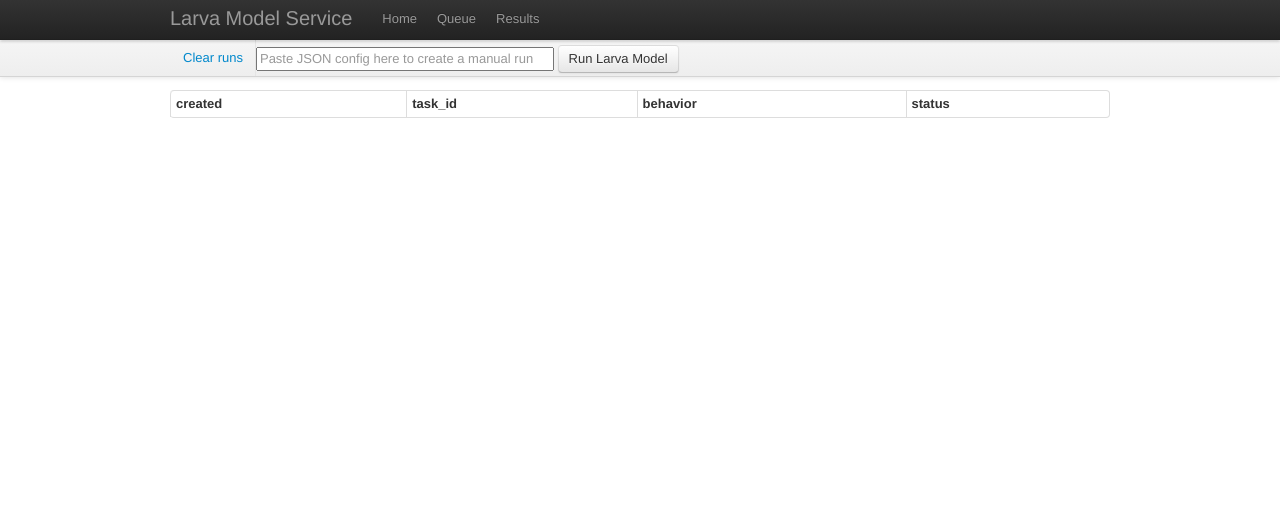
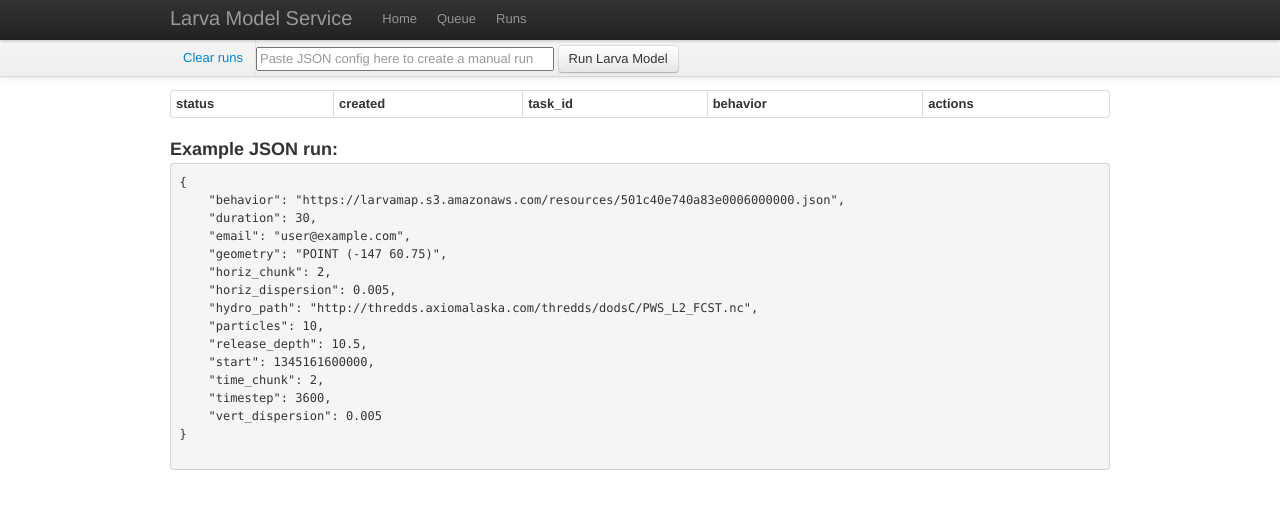
Before and after one commit to asascience-open/larva-service, a Flask app: page /runs in a window 1280 px wide. Shown: the top 509 px of the page. Run offline with Flask 2, Linux system fonts and the light colour scheme; data that the repository does not hold is empty; parts of the project's set-up code (start-up, migrations or seed data) failed here and were passed over.

Commit message:
Add to the Run structure.  fixes #3.  Add show page for runs, cleanup.

```diff
--- a/larva_service/templates/layout.html
+++ b/larva_service/templates/layout.html
@@ -21,7 +21,7 @@
                     <ul class="nav">
                       <li><a href="{{ url_for('index') }}">Home</a></li>
                       <li><a href="{{ url_for('queue') }}">Queue</a></li>
-                      <li><a href="{{ url_for('runs') }}">Results</a></li>
+                      <li><a href="{{ url_for('runs') }}">Runs</a></li>
                     </ul>
                 </div>
             </div>
--- a/larva_service/templates/runs.html
+++ b/larva_service/templates/runs.html
@@ -16,24 +16,46 @@
 {% endblock %}
 
 {% block page %}
+
     <table class="table table-striped table-bordered table-condensed">
         <thead>
             <tr>
+                <th>status</th>
                 <th>created</th>
                 <th>task_id</th>
                 <th>behavior</th>
-                <th>status</th>
+                <th>actions</th>
             </tr>
         </thead>
         <tbody>
         {%- for run in runs %}
             <tr>
+                <td><span class="label label-{{ status_bootstrap_class(run.status()) }}">{{run.status()}}</span></td>
                 <td>{{ run.created }}</td>
                 <td>{{ run.task_id }}</td>
                 <td>{{ run.behavior }}</td>
-                <td><span class="label label-{{ status_bootstrap_class(run.status()) }}">{{run.status()}}</span></td>
+                <td><a href="{{ url_for('show_run', run_id=run._id) }}">View</a></td>
             </tr>
         {%- endfor %}
          </tbody>
     </table>
+
+    <h3>Example JSON run:</h3>
+    <pre>
+{
+    "behavior": "https://larvamap.s3.amazonaws.com/resources/501c40e740a83e0006000000.json",
+    "duration": 30,
+    "email": "user@example.com",
+    "geometry": "POINT (-147 60.75)",
+    "horiz_chunk": 2,
+    "horiz_dispersion": 0.005,
+    "hydro_path": "http://thredds.axiomalaska.com/thredds/dodsC/PWS_L2_FCST.nc",
+    "particles": 10,
+    "release_depth": 10.5,
+    "start": 1345161600000,
+    "time_chunk": 2,
+    "timestep": 3600,
+    "vert_dispersion": 0.005
+}
+    </pre>
 {% endblock %}
--- a/larva_service/views/run.py
+++ b/larva_service/views/run.py
@@ -37,3 +37,10 @@ def clear_runs():
 def runs():
     runs = db.Run.find()
     return render_template('runs.html', runs=runs)
+
+@app.route('/runs/<ObjectId:run_id>', methods=['GET'])
+@app.route('/runs/<ObjectId:run_id>.<string:format>', methods=['GET'])
+def show_run(run_id, format=None):
+    run = db.Run.find_one( { '_id' : run_id } )
+    run_config = json.dumps(run.run_config(), sort_keys=True, indent=4)
+    return render_template('show_run.html', run=run, run_config=run_config)
--- a/requirements.txt
+++ b/requirements.txt
@@ -7,3 +7,5 @@ Celery==3.0.5
 celery-with-mongodb==3.0
 celery-with-redis==3.0
 pytz==2012d
+git+https://github.com/asascience-open/paegan.git@master#egg=paegan
+shapely==1.2.15
```
Also changed, not shown: larva_service/models/run.py (+31 -3 lines), larva_service/tasks/larva.py (+33 -1 lines), larva_service/templates/show_run.html (added, +37 -0 lines), tests/test_larva_run.py (+21 -8 lines).
